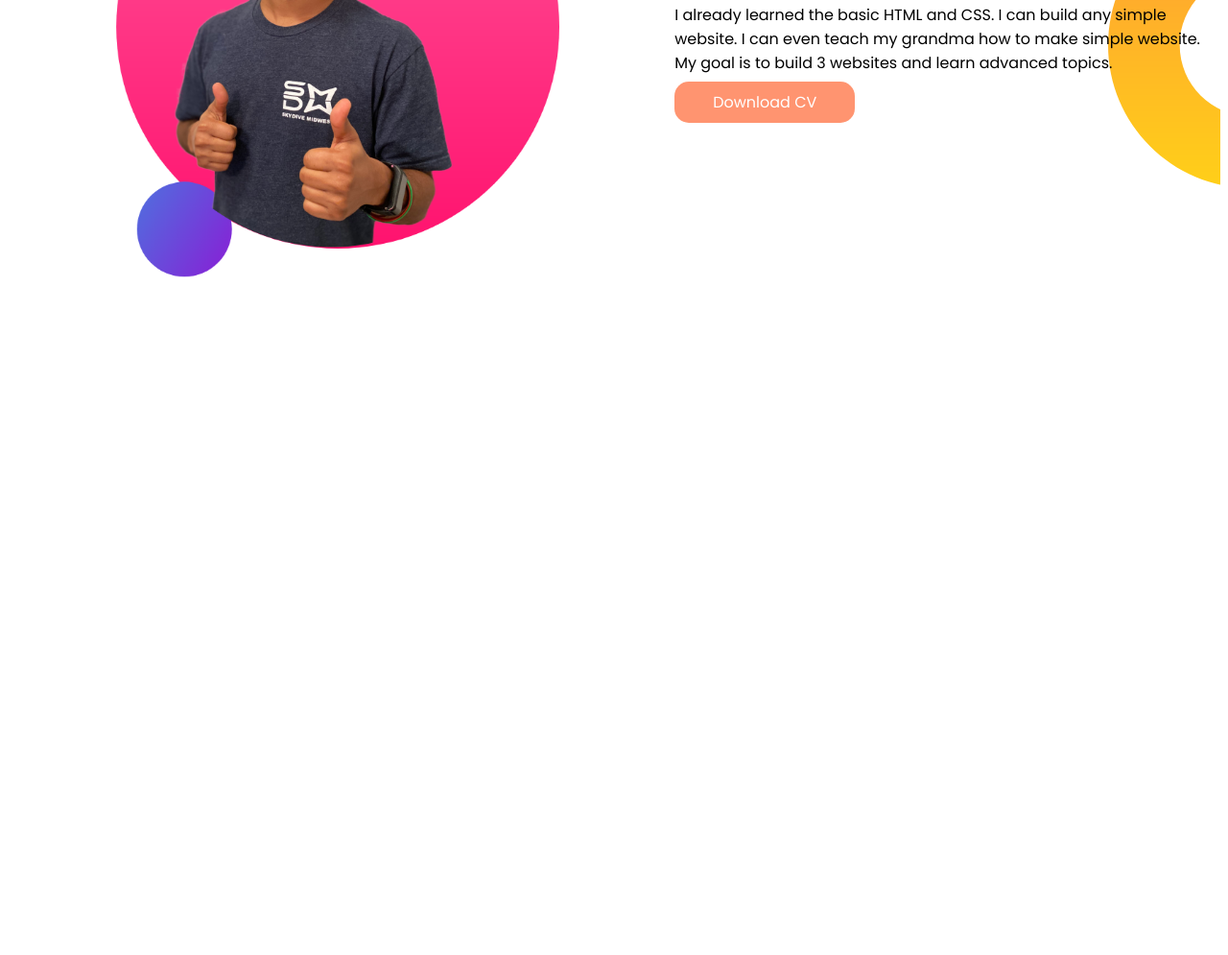
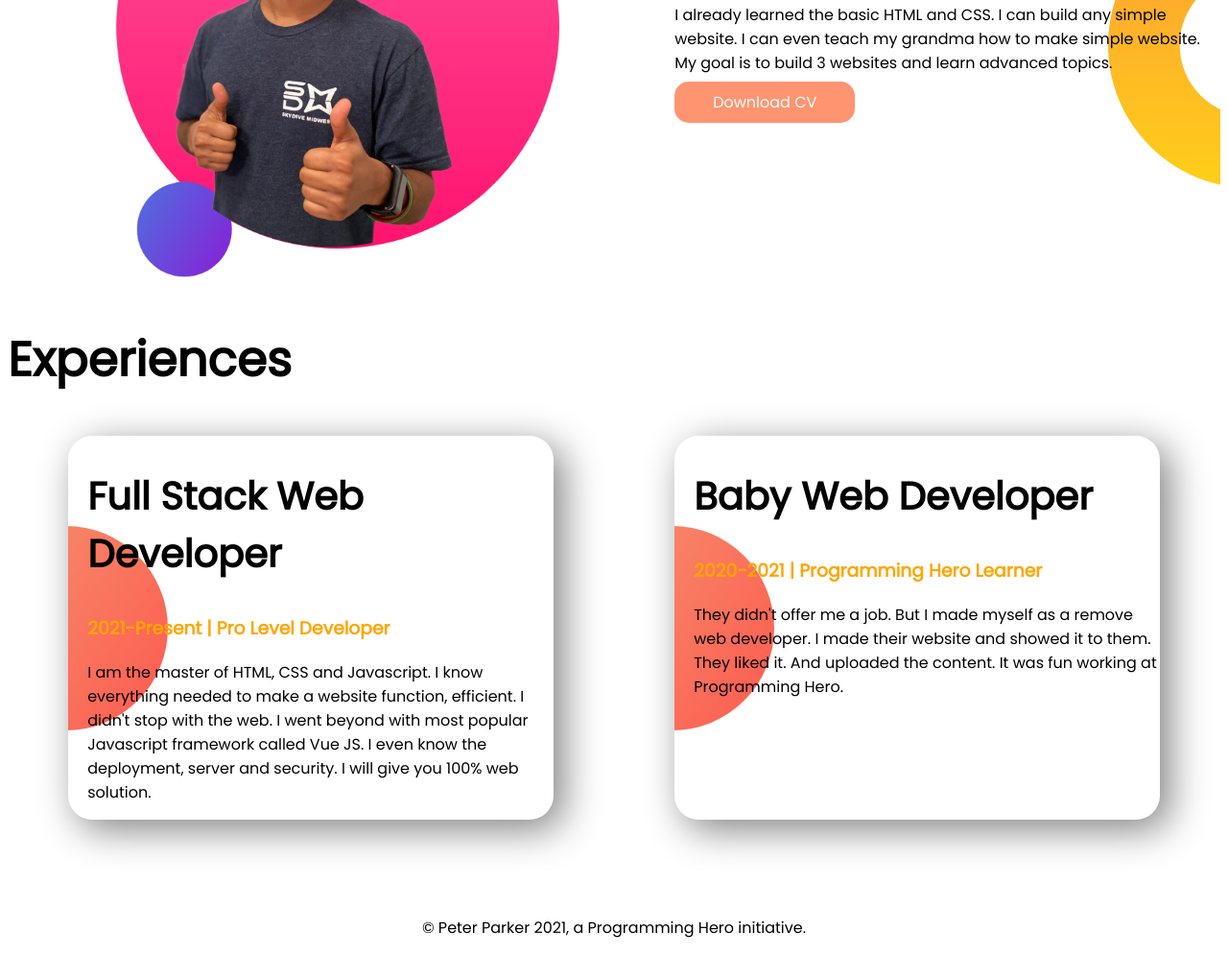
Before and after one commit to saifulhaque015/dev-portfolio, a plain HTML site: page index.html in a window 1280 px wide. Shown: the part 829-1824 px from the top of the page at 96% size. Before the commit the page ends 1133 px from the top, so only its background shows below. Drawn offline with Linux system fonts and the light colour scheme.

Commit message:
footer added & final push

```diff
--- a/css/style.css
+++ b/css/style.css
@@ -4,10 +4,13 @@ body{
 h1{
     font-size: 50px;
 }
-#author-name{
+h2{
+    font-size: 40px;
+}
+.author-name{
     color: #FFA500;
 }
-section{
+.flexible-container{
     display: flex;
 }
 .top-half{
@@ -34,3 +37,23 @@ section{
     background-repeat: no-repeat;
     background-position: right;
 }
+.exp-item{
+    width: 40%;
+    margin-left: 5%;
+    margin-right: 5%;
+    box-shadow: 10px 10px 40px gray;
+    border-radius: 25px;
+    padding-left: 20px;
+    background-image: url(../images/exp-bg.png);
+    background-repeat: no-repeat;
+    background-position: left;
+}
+#full-stack{
+    border-left: ;
+}
+.experience{
+    margin-bottom: 100px;
+}
+.footer-part{
+    text-align: center;
+}
--- a/index.html
+++ b/index.html
@@ -13,10 +13,10 @@
 </head>
 
 <body>
-    <section class="top-banner">
+    <section class="top-banner flexible-container">
         <div class="top-half">
             <h1>Welcome To</h1>
-            <h1> <span id="author-name">Saiful Haque's</span> Portfolio!</h1>
+            <h1> <span class="author-name">Saiful Haque's</span> Portfolio!</h1>
             <h3>Build Climber and Train Stopper</h3>
             <p>You might saw me jumping, climbing buildings, and stopping trains. But nobody pays me a dime for that
                 work.
@@ -29,7 +29,7 @@
             <img src="images/jhankar.png" alt="jhankar Mahbub">
         </div>
     </section>
-    <section class="mid-part">
+    <section class="mid-part flexible-container">
         <div class="top-half">
             <img src="images/jhankar2.png" alt="Jhankar Mahbub Victory sign">
         </div>
@@ -43,6 +43,37 @@
             <a class="butn" href="_blank">Download CV</a>
         </div>
     </section>
+    <section class="experience">
+        <h1>Experiences</h1>
+        <div class="flexible-container">
+            <div id=full-stack class="exp-item">
+                <h2>Full Stack Web Developer</h2>
+                <h3 class="author-name">2021-Present | Pro Level Developer</h3>
+                <p>I am the master of HTML, CSS and Javascript. I know everything needed to make a website function,
+                    efficient. I didn't
+                    stop with the web. I went beyond with most popular Javascript framework called Vue JS. I even know
+                    the
+                    deployment,
+                    server and security. I will give you 100% web solution.
+                </p>
+            </div>
+            <div id="baby-dev" class="exp-item">
+                <h2>Baby Web Developer</h2>
+                <h3 class="author-name">2020-2021 | Programming Hero Learner</h3>
+                <p>
+                    They didn't offer me a job. But I made myself as a remove web developer. I made their website and
+                    showed
+                    it to them.
+                    They liked it. And uploaded the content. It was fun working at Programming Hero.
+                </p>
+            </div>
+        </div>
+    </section>
+    <section>
+        <div class="footer-part">
+            <p>© Peter Parker 2021, a Programming Hero initiative.</p>
+        </div>
+    </section>
 </body>
 
 </html>
```
